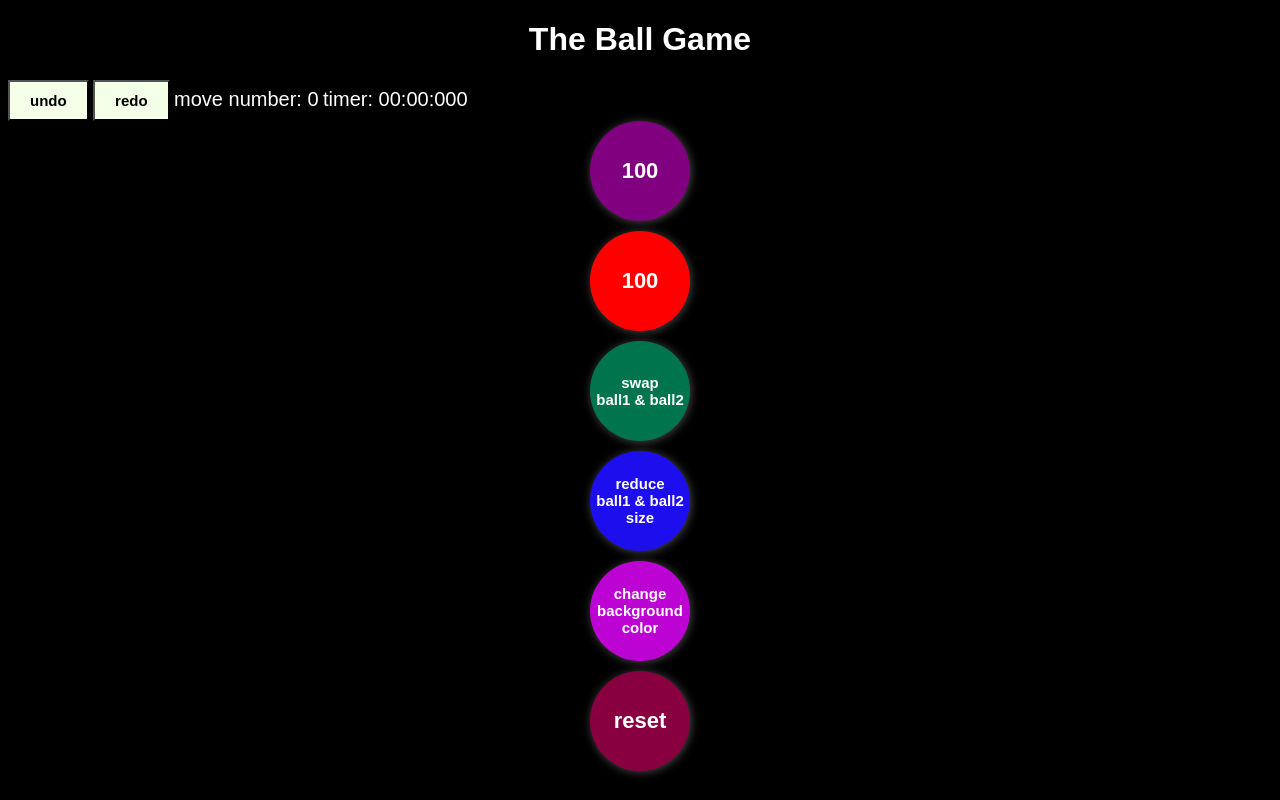
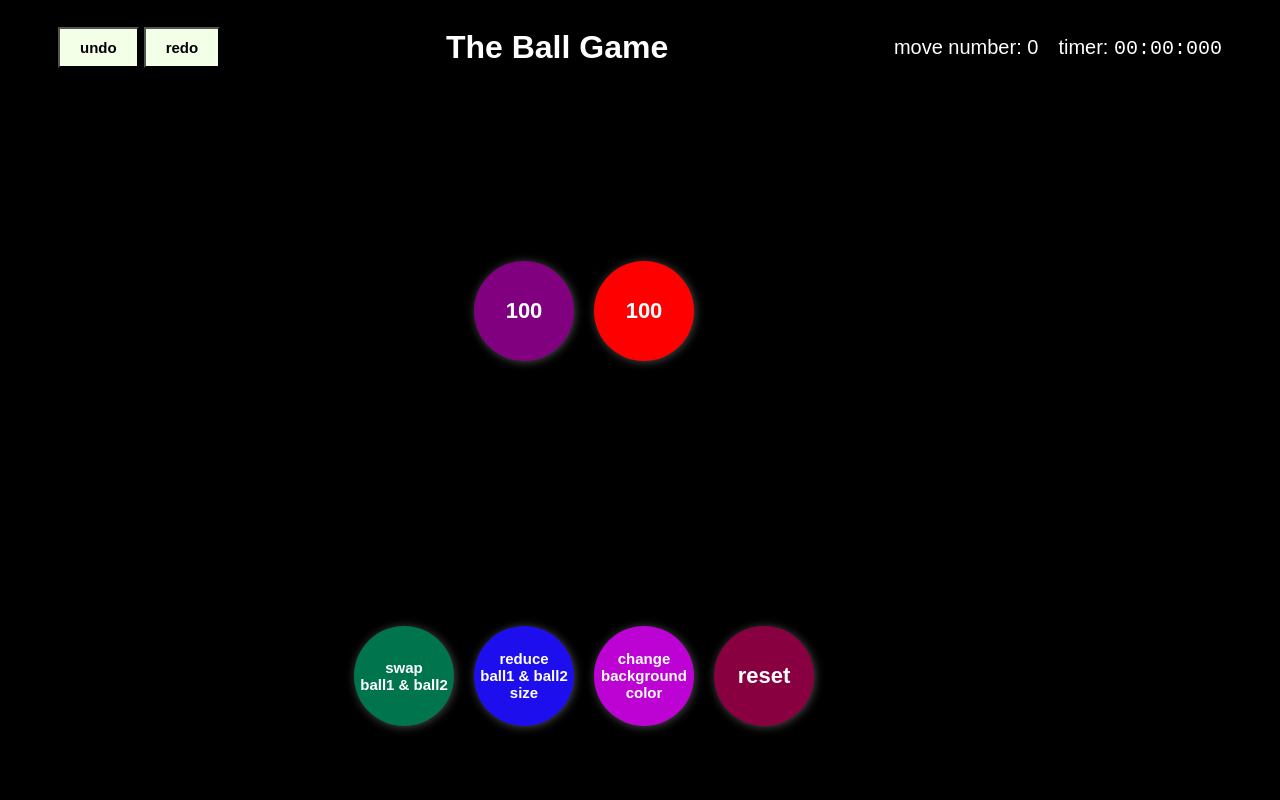
Before and after one commit to Eh2409/ball-cajuleve24, a plain HTML site: page index.html in a window 1280 px wide. Drawn offline with Linux system fonts and the light colour scheme.

Commit message:
Add improved website styling

```diff
--- a/css/main.css
+++ b/css/main.css
@@ -5,11 +5,30 @@
 body {
     background-color: black;
     font-family: Arial, Helvetica, sans-serif;
+    height: 90vh;
+}
+
+header {
+    display: flex;
+    flex-direction: row;
+    justify-content: start;
+    align-items: center;
+
+    padding: 0 50px;
 }
 
 h1 {
     color: white;
     text-align: center;
+    margin-inline: auto;
+}
+
+header button:nth-child(1) {
+    margin-right: 5px;
+}
+
+header span:nth-child(4) {
+    margin-right: 20px;
 }
 
 button {
@@ -21,26 +40,55 @@ button {
 
 }
 
-.undo.active{
+.undo.active {
     background-color: rgb(95, 175, 3);
     color: white;
     cursor: pointer;
 }
 
-.redo.active{
+.redo.active {
     background-color: rgb(0, 201, 33);
     color: white;
     cursor: pointer;
 }
 
 .undo.active:hover,
-.redo.active:hover{
+.redo.active:hover {
     background-color: rgb(113, 247, 135);
 }
 
 span {
     color: white;
     font-size: 20px;
+}
+
+.timer {
+    font-family: monospace;
+}
+
+main {
+    display: flex;
+    flex-direction: column;
+    height: 90%;
+}
+
+.balls {
+    display: flex;
+    flex-direction: row;
+    justify-content: center;
+    align-items: center;
+    width: 90vw;
+    flex-grow: 3;
+
+}
+
+.btn {
+    display: flex;
+    flex-direction: row;
+    justify-content: center;
+    align-items: end;
+    width: 90vw;
+    flex-grow: 1;
 }
 
 div {
@@ -52,17 +100,18 @@ div {
     height: 100px;
     border-radius: 50%;
 
-    margin: auto;
+    margin-inline: 10px;
+    margin-block-start: 50px;
 
     font-size: 22px;
     font-weight: bold;
     color: white;
 
-    transition: width 1s , height 1s ;
+    transition: width 1s, height 1s;
     margin-block-end: 10px;
 
     cursor: pointer;
-    box-shadow: rgb(73, 73, 73) 1px 1px 10px ;
+    box-shadow: rgb(73, 73, 73) 1px 1px 10px;
 }
 
 .ball1 {
--- a/index.html
+++ b/index.html
@@ -1,25 +1,38 @@
 <!DOCTYPE html>
 <html lang="en">
+
 <head>
     <meta charset="UTF-8">
     <meta name="viewport" content="width=device-width, initial-scale=1.0">
     <title>ball</title>
     <link rel="stylesheet" href="css/main.css">
 </head>
+
 <body>
-    <h1>The Ball Game</h1>
-    <button class="undo" onclick=" onUndo()">undo</button>
-    <button class="redo" onclick=" onRedo()">redo</button>
-    <span>move number: <span class="move-number">0</span></span>
-    <span>timer: <span class="timer">00:00:000</span></span>
+    <header>
+        <button class="undo" onclick=" onUndo()">undo</button>
+        <button class="redo" onclick=" onRedo()">redo</button>
+        <h1>The Ball Game</h1>
+        <span>move number: <span class="move-number">0</span></span>
+        <span>timer: <span class="timer">00:00:000</span></span>
+    </header>
 
-    <div class="ball1 Ball-btn" onclick="onBallClick(this,200)">100</div>
-    <div class="ball2 Ball-btn" onclick="onBallClick(this,400)">100</div>
-    <div class="ball3 Ball-btn" onclick="onSwapBallsSizeAndColor()">swap </br> ball1 & ball2</div>
-    <div class="ball4 Ball-btn" onclick="onReduceBallsSize()">reduce </br> ball1 & ball2 </br> size</div>
-    <div class="ball5" onclick="onChangeBackgroundColor()">change background color</div>
-    <div class="ball6" onclick="onReset()" onmouseover="onBall6Hover()" onmouseleave="onBall6StopHover()">reset</div>
+    <main>
+        <section class="balls">
+            <div class="ball1" onclick="onBallClick(this,200)">100</div>
+            <div class="ball2" onclick="onBallClick(this,400)">100</div>
+        </section>
+        <section class="btn">
+            <div class="ball3" onclick="onSwapBallsSizeAndColor()">swap </br> ball1 & ball2</div>
+            <div class="ball4" onclick="onReduceBallsSize()">reduce </br> ball1 & ball2 </br> size</div>
+            <div class="ball5" onclick="onChangeBackgroundColor()">change background color</div>
+            <div class="ball6" onclick="onReset()" onmouseover="onBall6Hover()" onmouseleave="onBall6StopHover()">reset
+            </div>
+        </section>
+    </main>
+
     <script src="js/util.js"></script>
     <script src="js/main.js"></script>
 </body>
+
 </html>
--- a/js/main.js
+++ b/js/main.js
@@ -129,6 +129,8 @@ function onReset() {
     activateRedo()
 
     resetTimer()
+
+    gCyclesNum = 0
 }
 
 
@@ -162,6 +164,7 @@ function ballsBtnOn() {
     onReduceBallsSize()
 
     movesCounter()
+    onTimer()
 }
 
 
```
